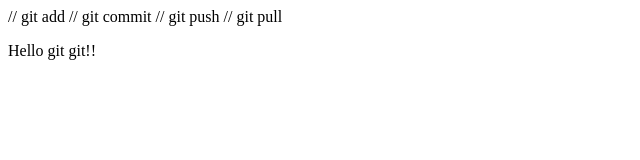
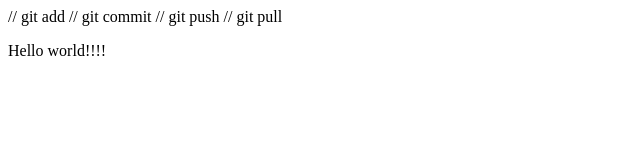
Before and after one commit to Vishnu320173/gitclass.july1, a plain HTML site: page index.html in a window 1280 px wide. Shown: the full height of the page, 0-640 px from the left. Drawn offline with Linux system fonts and the light colour scheme.

Commit message:
Update index.html

```diff
--- a/index.html
+++ b/index.html
@@ -11,6 +11,6 @@
     <title>Document</title>
 </head>
 <body>
-    <p>Hello git git!!</p>
+    <p>Hello world!!!!</p>
 </body>
 </html>
```
